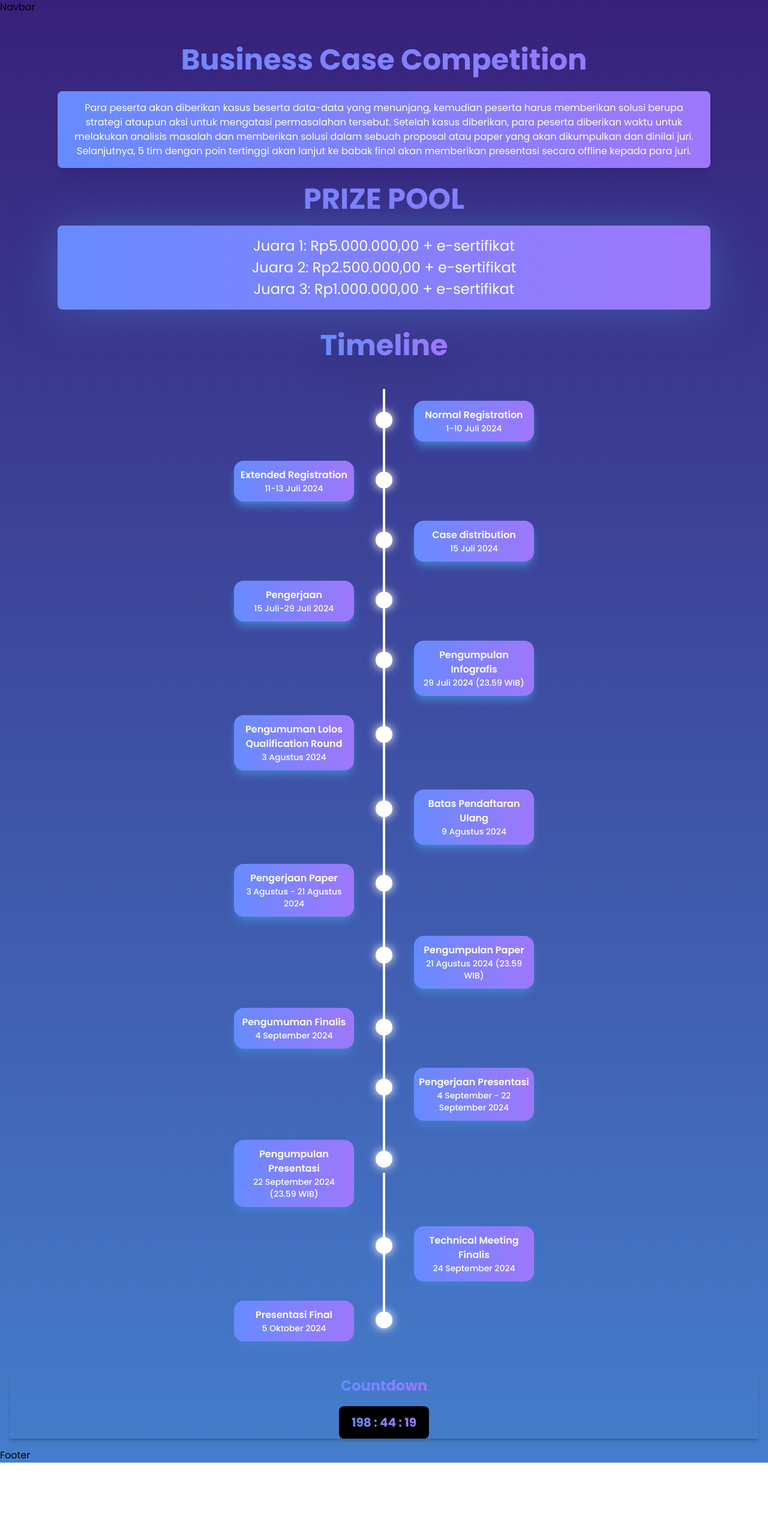
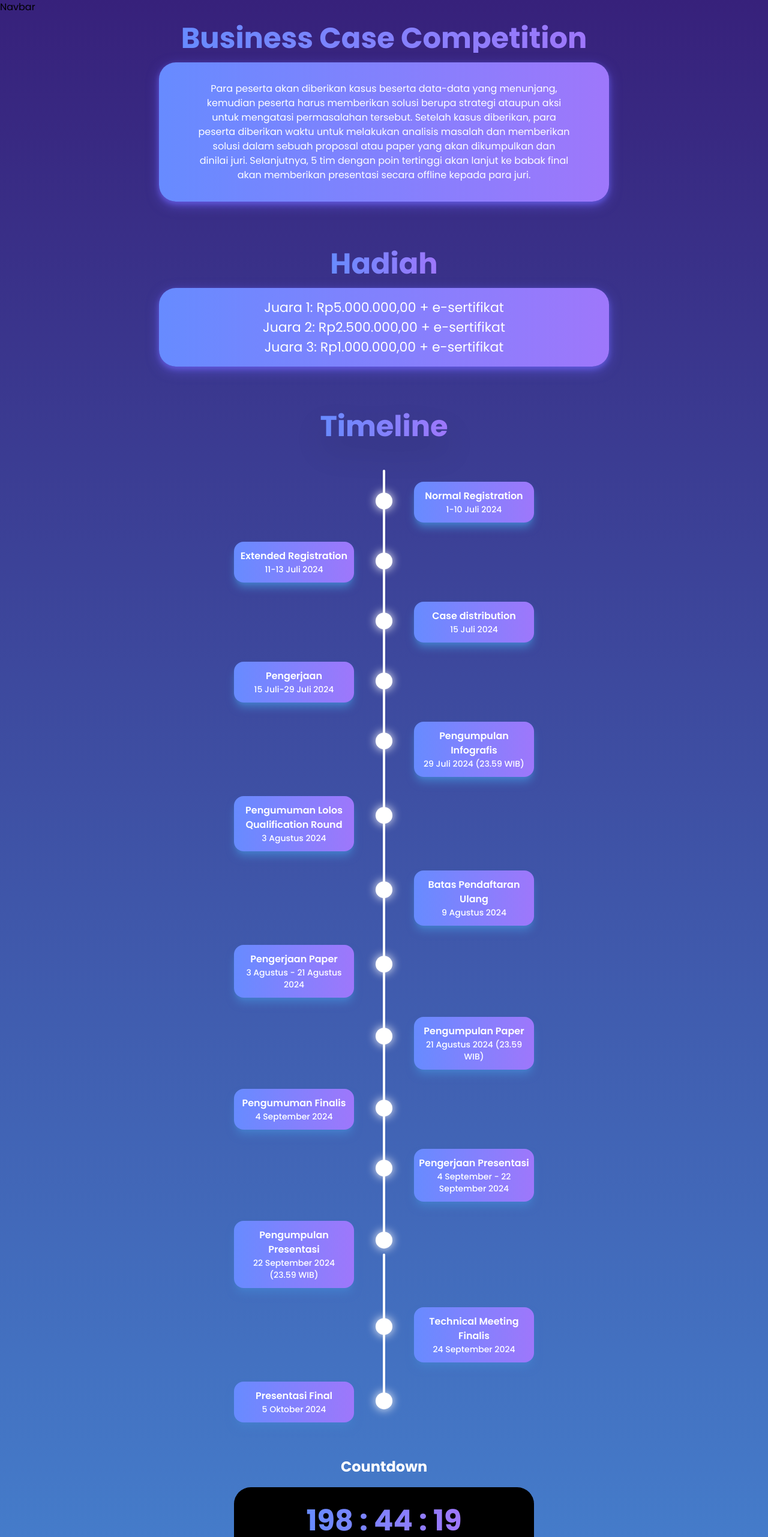
Before and after one commit to farrelathalla/INFEST-2024, a Next.js app: page /busincess-case-competition in a window 1280 px wide. Shown: the top 2562 px of the page at 60% size. Before the commit the page ends 2438 px from the top, so only its background shows below. Built offline with nearby package versions, Linux system fonts and the light colour scheme.

Commit message:
feat: finish competition page

```diff
--- a/app/busincess-case-competition/page.js
+++ b/app/busincess-case-competition/page.js
@@ -10,6 +10,7 @@ const BusinessCaseCompetitionPage = () => {
     <div className='overflow-x-hidden wrapper'>
       <TitlePrize title={BCC_TITLE} description={BCC_DESC} prizes={BCC_PRIZE} />
       {/* Timeline */}
+      <div className='mt-16'></div>
       <TimelineList>
         <TimelineItem date="1-10 Juli 2024" content="Normal Registration" />
         <TimelineItem date="11-13 Juli 2024" content="Extended Registration" />
--- a/components/competition/TitlePrize.js
+++ b/components/competition/TitlePrize.js
@@ -2,31 +2,31 @@ import React from 'react';
 
 const TitlePrize = ({ title, description, prizes }) => {
   return (
-    <div className="p-6 px-20 text-center">
+    <div className="w-full text-center flex flex-col items-center" >
       {/* Title */}
       <div className="mb-4">
-        <h1 className="text-[48px] font-bold bg-gradient-to-r from-[#678BFF] to-[#9E77FB] bg-clip-text text-transparent">
+        <h1 className="text-3xl md:text-5xl font-bold bg-gradient-to-r from-[#678BFF] to-[#9E77FB] bg-clip-text text-transparent">
           {title}
         </h1>
       </div>
 
       {/* Description */}
-      <div className="border-black rounded-lg p-4 mb-4 bg-gradient-to-r from-[#678BFF] to-[#9E77FB] shadow-lg text-white">
+      <div className="w-full border-black rounded-[28px] px-8 py-4 md:px-16 md:py-8 mb-4 bg-gradient-to-r from-[#678BFF] to-[#9E77FB] max-w-[750px] text-white" style={{ boxShadow: '0 4px 8px rgba(113, 103, 255, 0.5), 0 6px 20px rgba(113, 103, 255, 0.5)' }}>
         <p>{description}</p>
       </div>
 
       {/* Prize Title */}
-      <div className="mb-2">
-        <h2 className="text-[48px] font-bold bg-gradient-to-r from-[#678BFF] to-[#9E77FB] bg-clip-text text-transparent">
-          PRIZE POOL
+      <div className="mb-4 mt-16">
+        <h2 className="text-3xl md:text-5xl font-bold bg-gradient-to-r from-[#678BFF] to-[#9E77FB] bg-clip-text text-transparent">
+          Hadiah
         </h2>
       </div>
 
       {/* Prizes */}
-      <div className="border-black shadow-custom rounded-lg p-4 bg-gradient-to-r from-[#678BFF] to-[#9E77FB] text-white">
+      <div className="border-black rounded-[28px] w-full max-w-[750px] p-4 bg-gradient-to-r from-[#678BFF] to-[#9E77FB] text-white" style={{ boxShadow: '0 4px 8px rgba(113, 103, 255, 0.5), 0 6px 20px rgba(113, 103, 255, 0.5)' }}>
         <ul className="align-left list-disc list-inside">
           {prizes.map((prize, index) => (
-            <ul key={index} className="text-[24px] text-bold">
+            <ul key={index} className="text-[18px] md:text-[22px] text-bold">
               Juara {index + 1}: Rp{prize} + e-sertifikat
             </ul>
           ))}
--- a/components/countdown.js
+++ b/components/countdown.js
@@ -23,21 +23,19 @@ export default function Countdown({ title="Countdown",date }){
     },[])
 
     return (
-        <div className="text-center shadow-dark w-full">
+        <div className="text-center w-full">
             <h2 className='
             relative
             mb-4
             text-[24px]
             poppins-bold
             inline-block
-            bg-gradient-to-r from-[#678BFF] to-[#9E77FB]
-            text-transparent
-            bg-clip-text
+            text-white
             '>{title}</h2>
 
-            <div className="w-[150px] px-3 py-3 rounded-lg mx-auto bg-black text-center">
+            <div className="w-full md:w-[500px] py-8 rounded-[28px] mx-auto bg-black text-center">
                 <p className="
-                text-[20px]
+                text-4xl md:text-5xl
                 poppins-bold
                 inline-block
                 bg-gradient-to-r from-[#678BFF] to-[#9E77FB]
```
